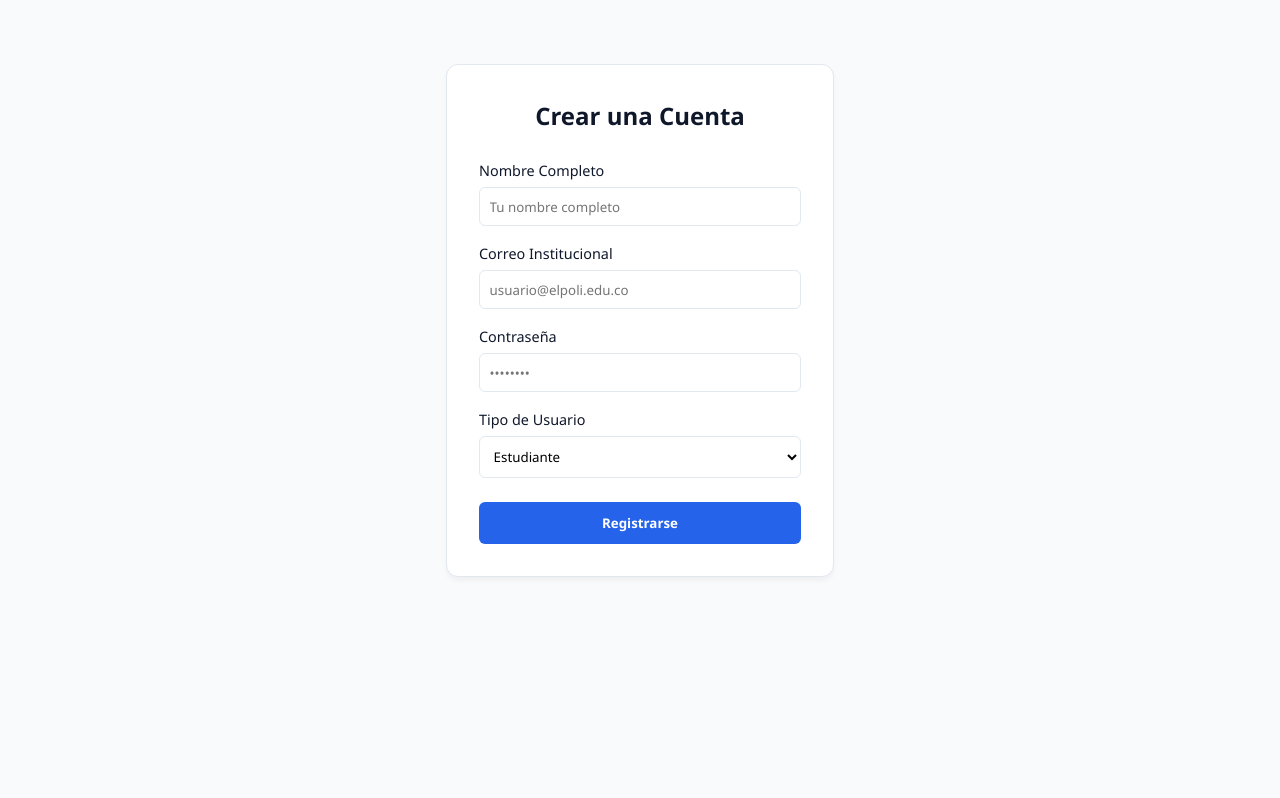
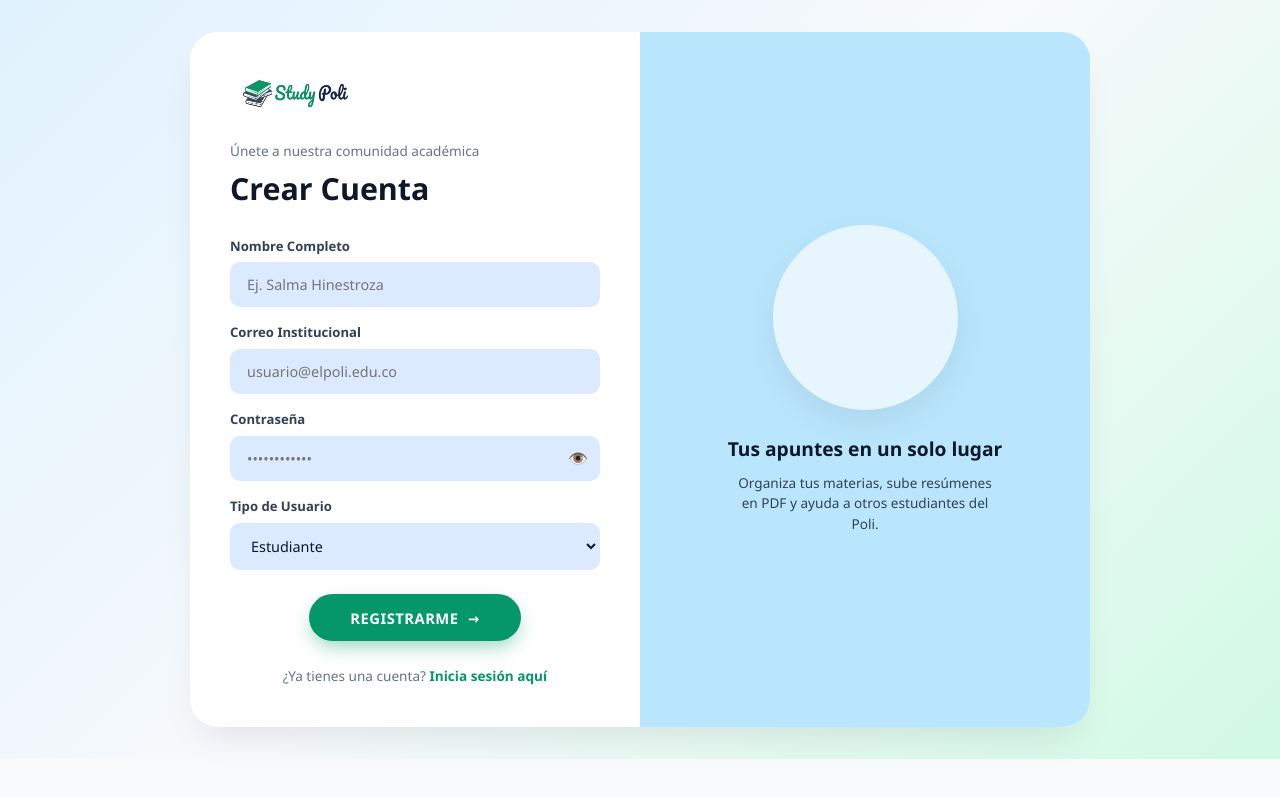
Before and after one commit to salmahinestroza82251-cloud/BackendBlog, a React (Vite) app in the folder blog-frontend/: page /register in a window 1280 px wide. Built offline with nearby package versions, Linux system fonts and the light colour scheme; no server answers; the HTML template or start-up script is replaced by a standard one.

Commit message:
Actualizacion interfaz login

```diff
--- a/blog-frontend/src/components/Navbar.jsx
+++ b/blog-frontend/src/components/Navbar.jsx
@@ -15,6 +15,9 @@ export default function Navbar({ busqueda = '', setBusqueda = () => {}, mensajes
   const [enviandoPqr, setEnviandoPqr] = useState(false);
 
   const handleLogout = () => {
+    localStorage.removeItem('usuario');
+    localStorage.removeItem('user');
+    localStorage.removeItem('token');
     logout();
     navigate('/login');
   };
@@ -24,7 +27,7 @@ export default function Navbar({ busqueda = '', setBusqueda = () => {}, mensajes
       return user.nombre_completo || user.nombre || user.name || user.nombre_usuario;
     }
     try {
-      const guardado = JSON.parse(localStorage.getItem('usuario') || '{}');
+      const guardado = JSON.parse(localStorage.getItem('usuario') || localStorage.getItem('user') || '{}');
       return (
         guardado.nombre_completo ||
         guardado.nombre ||
@@ -65,8 +68,12 @@ export default function Navbar({ busqueda = '', setBusqueda = () => {}, mensajes
   return (
     <>
       <header className="navbar">
-        <Link to="/" className="navbar-logo">
-          ApuntesPoli
+        <Link to="/" className="navbar-logo" style={{ display: 'flex', alignItems: 'center' }}>
+          <img
+            src="/logo.png"
+            alt="Study Poli"
+            style={{ height: '42px', width: 'auto', objectFit: 'contain' }}
+          />
         </Link>
 
         {/* Barra de Búsqueda Central */}
--- a/blog-frontend/src/pages/Chat.jsx
+++ b/blog-frontend/src/pages/Chat.jsx
@@ -135,7 +135,13 @@ export default function ChatPage() {
         <aside className="chat-sidebar">
           <div className="chat-sidebar-header">
             <h2>💬 Mensajes</h2>
-            <p>Comunidad ApuntesPoli</p>
+            <p>Comunidad <Link to="/" className="flex items-center">
+  <img
+    src="/logo.png"
+    alt="Study Poli"
+    className="h-10 w-auto object-contain"
+  />
+</Link></p>
           </div>
 
           <div className="contacts-list">
--- a/blog-frontend/src/pages/Login.jsx
+++ b/blog-frontend/src/pages/Login.jsx
@@ -10,6 +10,7 @@ export default function Login() {
     contraseña: '',
   });
   const [error, setError] = useState('');
+  const [mostrarPass, setMostrarPass] = useState(false);
   const { login } = useContext(AuthContext);
   const navigate = useNavigate();
 
@@ -25,55 +26,80 @@ export default function Login() {
     setError('');
     try {
       const res = await API.post('/auth/login', formData);
+      localStorage.setItem('usuario', JSON.stringify(res.data.usuario));
       login(res.data.usuario, res.data.token);
 
       toast.info(`¡Bienvenido de nuevo, ${res.data.usuario.nombre_completo || 'estudiante'}! 👋`);
       navigate('/notes');
     } catch (err) {
-      const mensajeError = err.response?.data?.mensaje || err.response?.data?.error || 'Correo o contraseña incorrectos';
+      const mensajeError =
+        err.response?.data?.mensaje ||
+        err.response?.data?.error ||
+        'Correo o contraseña incorrectos';
       setError(mensajeError);
       toast.error(mensajeError);
     }
   };
 
   return (
-    <div className="main-content" style={{ maxWidth: '420px', margin: '3rem auto' }}>
     <div
       style={{
-          backgroundColor: 'var(--card-bg)',
-          padding: '2.5rem 2rem',
-          borderRadius: '12px',
-          border: '1px solid var(--border-color)',
-          boxShadow: '0 4px 6px -1px rgba(0, 0, 0, 0.05)',
+        minHeight: 'calc(100vh - 80px)',
+        display: 'flex',
+        alignItems: 'center',
+        justifyContent: 'center',
+        padding: '2rem 1rem',
+        background: 'linear-gradient(135deg, #e0f2fe 0%, #f8fafc 50%, #d1fae5 100%)',
       }}
     >
-        <h2 style={{ textAlign: 'center', marginBottom: '0.5rem', color: 'var(--text-color)' }}>
-          ¡Hola de nuevo! 👋
-        </h2>
-        <p style={{ textAlign: 'center', color: 'var(--text-muted)', marginBottom: '1.5rem', fontSize: '0.95rem' }}>
-          Ingresa a tu cuenta para ver y compartir apuntes
+      <div
+        style={{
+          width: '100%',
+          maxWidth: '880px',
+          backgroundColor: '#ffffff',
+          borderRadius: '28px',
+          boxShadow: '0 20px 40px -15px rgba(15, 23, 42, 0.12)',
+          overflow: 'hidden',
+          display: 'grid',
+          gridTemplateColumns: 'repeat(auto-fit, minmax(320px, 1fr))',
+        }}
+      >
+        {/* Columna Izquierda: Formulario */}
+        <div style={{ padding: '3rem 2.5rem', display: 'flex', flexDirection: 'column', justifyContent: 'center' }}>
+          <div style={{ marginBottom: '1.2rem' }}>
+            <img
+              src="/logo.png"
+              alt="Study Poli"
+              style={{ height: '46px', width: 'auto', objectFit: 'contain' }}
+            />
+          </div>
+
+          <p style={{ fontSize: '0.85rem', color: '#64748b', margin: '0 0 0.25rem 0' }}>
+            ¡Bienvenido de nuevo! 👋
           </p>
+          <h1 style={{ fontSize: '2rem', fontWeight: '800', color: '#0f172a', margin: '0 0 1.6rem 0' }}>
+            Iniciar Sesión
+          </h1>
 
           {error && (
-          <p
+            <div
               style={{
-              color: '#e11d48',
+                color: '#be123c',
                 backgroundColor: '#ffe4e6',
-              padding: '0.6rem 1rem',
-              borderRadius: '6px',
+                padding: '0.7rem 1rem',
+                borderRadius: '10px',
                 marginBottom: '1.2rem',
-              fontSize: '0.9rem',
-              textAlign: 'center',
+                fontSize: '0.85rem',
                 fontWeight: '600',
               }}
             >
               ⚠️ {error}
-          </p>
+            </div>
           )}
 
-        <form onSubmit={handleSubmit} style={{ display: 'flex', flexDirection: 'column', gap: '1.2rem' }}>
+          <form onSubmit={handleSubmit} style={{ display: 'flex', flexDirection: 'column', gap: '1.1rem' }}>
             <div>
-            <label style={{ display: 'block', marginBottom: '0.4rem', fontWeight: '500', fontSize: '0.9rem' }}>
+              <label style={{ display: 'block', marginBottom: '0.4rem', fontWeight: '600', fontSize: '0.82rem', color: '#334155' }}>
                 Correo Institucional
               </label>
               <input
@@ -83,36 +109,133 @@ export default function Login() {
                 value={formData.correo_institucional}
                 onChange={handleChange}
                 required
-              style={{ width: '100%', padding: '0.65rem 0.8rem', borderRadius: '6px', border: '1px solid var(--border-color)', outline: 'none' }}
+                style={{
+                  width: '100%',
+                  padding: '0.8rem 1rem',
+                  borderRadius: '10px',
+                  border: '1px solid transparent',
+                  backgroundColor: '#dbeafe',
+                  color: '#0f172a',
+                  fontSize: '0.92rem',
+                  outline: 'none',
+                  boxSizing: 'border-box',
+                }}
               />
             </div>
 
             <div>
-            <label style={{ display: 'block', marginBottom: '0.4rem', fontWeight: '500', fontSize: '0.9rem' }}>
+              <label style={{ display: 'block', marginBottom: '0.4rem', fontWeight: '600', fontSize: '0.82rem', color: '#334155' }}>
                 Contraseña
               </label>
+              <div style={{ position: 'relative' }}>
                 <input
-              type="password"
+                  type={mostrarPass ? 'text' : 'password'}
                   name="contraseña"
-              placeholder="••••••••"
+                  placeholder="••••••••••••"
                   value={formData.contraseña}
                   onChange={handleChange}
                   required
-              style={{ width: '100%', padding: '0.65rem 0.8rem', borderRadius: '6px', border: '1px solid var(--border-color)', outline: 'none' }}
+                  style={{
+                    width: '100%',
+                    padding: '0.8rem 2.8rem 0.8rem 1rem',
+                    borderRadius: '10px',
+                    border: '1px solid transparent',
+                    backgroundColor: '#dbeafe',
+                    color: '#0f172a',
+                    fontSize: '0.92rem',
+                    outline: 'none',
+                    boxSizing: 'border-box',
+                  }}
                 />
+                <button
+                  type="button"
+                  onClick={() => setMostrarPass(!mostrarPass)}
+                  style={{
+                    position: 'absolute',
+                    right: '12px',
+                    top: '50%',
+                    transform: 'translateY(-50%)',
+                    background: 'none',
+                    border: 'none',
+                    cursor: 'pointer',
+                    fontSize: '1rem',
+                    color: '#475569',
+                  }}
+                  title="Mostrar / ocultar contraseña"
+                >
+                  {mostrarPass ? '🙈' : '👁️'}
+                </button>
+              </div>
             </div>
 
-          <button type="submit" className="btn btn-primary" style={{ width: '100%', padding: '0.75rem', marginTop: '0.5rem', fontSize: '1rem' }}>
-            Iniciar Sesión
+            <div style={{ display: 'flex', justifyContent: 'center', marginTop: '0.8rem' }}>
+              <button
+                type="submit"
+                style={{
+                  backgroundColor: '#059669',
+                  color: '#ffffff',
+                  border: 'none',
+                  borderRadius: '999px',
+                  padding: '0.85rem 2.6rem',
+                  fontSize: '0.92rem',
+                  fontWeight: '700',
+                  letterSpacing: '0.5px',
+                  cursor: 'pointer',
+                  boxShadow: '0 8px 20px -4px rgba(5, 150, 105, 0.45)',
+                  display: 'flex',
+                  alignItems: 'center',
+                  gap: '0.6rem',
+                }}
+              >
+                INGRESAR <span>→</span>
               </button>
+            </div>
           </form>
 
-        <p style={{ textAlign: 'center', marginTop: '1.5rem', fontSize: '0.9rem', color: 'var(--text-muted)' }}>
+          <p style={{ textAlign: 'center', marginTop: '1.8rem', fontSize: '0.85rem', color: '#64748b' }}>
             ¿Aún no tienes cuenta?{' '}
-          <Link to="/register" style={{ color: 'var(--primary)', fontWeight: '600', textDecoration: 'none' }}>
-            Regístrate aquí
+            <Link to="/register" style={{ color: '#059669', fontWeight: '700', textDecoration: 'none' }}>
+              Regístrate gratis
             </Link>
           </p>
+        </div>
+
+        {/* Columna Derecha: Panel Pastel Decorativo */}
+        <div
+          style={{
+            backgroundColor: '#bae6fd',
+            padding: '2.5rem 2rem',
+            display: 'flex',
+            flexDirection: 'column',
+            alignItems: 'center',
+            justifyContent: 'center',
+            textAlign: 'center',
+            position: 'relative',
+          }}
+        >
+          <div
+            style={{
+              width: '185px',
+              height: '185px',
+              borderRadius: '50%',
+              backgroundColor: 'rgba(255, 255, 255, 0.65)',
+              display: 'flex',
+              alignItems: 'center',
+              justifyContent: 'center',
+              boxShadow: '0 12px 30px rgba(15, 23, 42, 0.08)',
+              marginBottom: '1.5rem',
+              fontSize: '5.5rem',
+            }}
+          >
+            👩‍💻
+          </div>
+          <h3 style={{ margin: '0 0 0.5rem 0', fontSize: '1.2rem', fontWeight: '800', color: '#0f172a' }}>
+            Comunidad Estudiosa
+          </h3>
+          <p style={{ margin: 0, fontSize: '0.85rem', color: '#334155', lineHeight: '1.5', maxWidth: '260px' }}>
+            Explora apuntes verificados, comparte tus resúmenes en PDF y prepárate mejor para cada parcial.
+          </p>
+        </div>
       </div>
     </div>
   );
--- a/blog-frontend/src/pages/Register.jsx
+++ b/blog-frontend/src/pages/Register.jsx
@@ -1,5 +1,5 @@
 import { useState } from 'react';
-import { useNavigate } from 'react-router-dom';
+import { useNavigate, Link } from 'react-router-dom';
 import { toast } from 'react-toastify';
 import API from '../api/api';
 
@@ -8,10 +8,11 @@ export default function Register() {
     nombre_completo: '',
     correo_institucional: '',
     contraseña: '',
-    rol: 'estudiante', // Valor por defecto
-    admin_key: '',    // Clave secreta si elige admin
+    rol: 'estudiante',
+    admin_key: '',
   });
   const [error, setError] = useState('');
+  const [mostrarPass, setMostrarPass] = useState(false);
   const navigate = useNavigate();
 
   const handleChange = (e) => {
@@ -25,7 +26,6 @@ export default function Register() {
     e.preventDefault();
     setError('');
 
-    // Validación local del código maestro de Administrador
     if (formData.rol === 'admin' && formData.admin_key !== 'POLI_ADMIN_2026') {
       const msg = 'La clave secreta de administrador es incorrecta';
       setError(msg);
@@ -38,49 +38,103 @@ export default function Register() {
       toast.success('¡Cuenta creada con éxito! Inicia sesión para continuar. 🚀');
       navigate('/login');
     } catch (err) {
-      const msgError = err.response?.data?.mensaje || err.response?.data?.message || 'Error al registrar el usuario';
+      const msgError =
+        err.response?.data?.mensaje ||
+        err.response?.data?.message ||
+        'Error al registrar el usuario';
       setError(msgError);
       toast.error(msgError);
     }
   };
 
+  const inputStyle = {
+    width: '100%',
+    padding: '0.75rem 1rem',
+    borderRadius: '10px',
+    border: '1px solid transparent',
+    backgroundColor: '#dbeafe',
+    color: '#0f172a',
+    fontSize: '0.9rem',
+    outline: 'none',
+    boxSizing: 'border-box',
+  };
+
   return (
-    <div className="main-content" style={{ maxWidth: '420px', margin: '2rem auto' }}>
     <div
       style={{
-          backgroundColor: 'var(--card-bg)',
-          padding: '2rem',
-          borderRadius: '12px',
-          border: '1px solid var(--border-color)',
-          boxShadow: '0 4px 6px -1px rgba(0, 0, 0, 0.05)'
+        minHeight: 'calc(100vh - 80px)',
+        display: 'flex',
+        alignItems: 'center',
+        justifyContent: 'center',
+        padding: '2rem 1rem',
+        background: 'linear-gradient(135deg, #e0f2fe 0%, #f8fafc 50%, #d1fae5 100%)',
       }}
     >
-        <h2 style={{ textAlign: 'center', marginBottom: '1.5rem', color: 'var(--text-color)' }}>
-          Crear una Cuenta
-        </h2>
+      <div
+        style={{
+          width: '100%',
+          maxWidth: '900px',
+          backgroundColor: '#ffffff',
+          borderRadius: '28px',
+          boxShadow: '0 20px 40px -15px rgba(15, 23, 42, 0.12)',
+          overflow: 'hidden',
+          display: 'grid',
+          gridTemplateColumns: 'repeat(auto-fit, minmax(320px, 1fr))',
+        }}
+      >
+        {/* Columna Izquierda: Formulario */}
+        <div style={{ padding: '2.5rem 2.5rem', display: 'flex', flexDirection: 'column', justifyContent: 'center' }}>
+          <div style={{ marginBottom: '1rem' }}>
+            <img
+              src="/logo.png"
+              alt="Study Poli"
+              style={{ height: '44px', width: 'auto', objectFit: 'contain' }}
+            />
+          </div>
+
+          <p style={{ fontSize: '0.85rem', color: '#64748b', margin: '0 0 0.2rem 0' }}>
+            Únete a nuestra comunidad académica
+          </p>
+          <h1 style={{ fontSize: '1.9rem', fontWeight: '800', color: '#0f172a', margin: '0 0 1.4rem 0' }}>
+            Crear Cuenta
+          </h1>
 
           {error && (
-          <p style={{ color: '#e11d48', backgroundColor: '#ffe4e6', padding: '0.6rem 1rem', borderRadius: '6px', marginBottom: '1rem', fontSize: '0.9rem' }}>
+            <div
+              style={{
+                color: '#be123c',
+                backgroundColor: '#ffe4e6',
+                padding: '0.7rem 1rem',
+                borderRadius: '10px',
+                marginBottom: '1rem',
+                fontSize: '0.85rem',
+                fontWeight: '600',
+              }}
+            >
                {error}
-          </p>
+            </div>
           )}
 
-        <form onSubmit={handleSubmit} style={{ display: 'flex', flexDirection: 'column', gap: '1rem' }}>
+          <form onSubmit={handleSubmit} style={{ display: 'flex', flexDirection: 'column', gap: '0.95rem' }}>
             <div>
-            <label style={{ display: 'block', marginBottom: '0.3rem', fontWeight: '500', fontSize: '0.9rem' }}>Nombre Completo</label>
+              <label style={{ display: 'block', marginBottom: '0.35rem', fontWeight: '600', fontSize: '0.82rem', color: '#334155' }}>
+                Nombre Completo
+              </label>
               <input
                 type="text"
                 name="nombre_completo"
-              placeholder="Tu nombre completo"
+                placeholder="Ej. Salma Hinestroza"
                 value={formData.nombre_completo}
                 onChange={handleChange}
                 required
-              style={{ width: '100%', padding: '0.6rem', borderRadius: '6px', border: '1px solid var(--border-color)' }}
+                style={inputStyle}
               />
             </div>
 
             <div>
-            <label style={{ display: 'block', marginBottom: '0.3rem', fontWeight: '500', fontSize: '0.9rem' }}>Correo Institucional</label>
+              <label style={{ display: 'block', marginBottom: '0.35rem', fontWeight: '600', fontSize: '0.82rem', color: '#334155' }}>
+                Correo Institucional
+              </label>
               <input
                 type="email"
                 name="correo_institucional"
@@ -88,41 +142,63 @@ export default function Register() {
                 value={formData.correo_institucional}
                 onChange={handleChange}
                 required
-              style={{ width: '100%', padding: '0.6rem', borderRadius: '6px', border: '1px solid var(--border-color)' }}
+                style={inputStyle}
               />
             </div>
 
             <div>
-            <label style={{ display: 'block', marginBottom: '0.3rem', fontWeight: '500', fontSize: '0.9rem' }}>Contraseña</label>
+              <label style={{ display: 'block', marginBottom: '0.35rem', fontWeight: '600', fontSize: '0.82rem', color: '#334155' }}>
+                Contraseña
+              </label>
+              <div style={{ position: 'relative' }}>
                 <input
-              type="password"
+                  type={mostrarPass ? 'text' : 'password'}
                   name="contraseña"
-              placeholder="••••••••"
+                  placeholder="••••••••••••"
                   value={formData.contraseña}
                   onChange={handleChange}
                   required
-              style={{ width: '100%', padding: '0.6rem', borderRadius: '6px', border: '1px solid var(--border-color)' }}
+                  style={{ ...inputStyle, paddingRight: '2.8rem' }}
                 />
+                <button
+                  type="button"
+                  onClick={() => setMostrarPass(!mostrarPass)}
+                  style={{
+                    position: 'absolute',
+                    right: '12px',
+                    top: '50%',
+                    transform: 'translateY(-50%)',
+                    background: 'none',
+                    border: 'none',
+                    cursor: 'pointer',
+                    fontSize: '1rem',
+                    color: '#475569',
+                  }}
+                  title="Mostrar / ocultar contraseña"
+                >
+                  {mostrarPass ? '🙈' : '👁️'}
+                </button>
+              </div>
             </div>
 
-          {/* Selector de Rol */}
             <div>
-            <label style={{ display: 'block', marginBottom: '0.3rem', fontWeight: '500', fontSize: '0.9rem' }}>Tipo de Usuario</label>
+              <label style={{ display: 'block', marginBottom: '0.35rem', fontWeight: '600', fontSize: '0.82rem', color: '#334155' }}>
+                Tipo de Usuario
+              </label>
               <select
                 name="rol"
                 value={formData.rol}
                 onChange={handleChange}
-              style={{ width: '100%', padding: '0.6rem', borderRadius: '6px', border: '1px solid var(--border-color)', backgroundColor: '#fff' }}
+                style={{ ...inputStyle, cursor: 'pointer' }}
               >
                 <option value="estudiante">Estudiante</option>
                 <option value="admin">Administrador</option>
               </select>
             </div>
 
-          {/* Campo condicional para clave de administrador */}
             {formData.rol === 'admin' && (
               <div>
-              <label style={{ display: 'block', marginBottom: '0.3rem', fontWeight: '500', fontSize: '0.9rem', color: '#b91c1c' }}>
+                <label style={{ display: 'block', marginBottom: '0.35rem', fontWeight: '600', fontSize: '0.82rem', color: '#b91c1c' }}>
                   Clave de Autorización Admin
                 </label>
                 <input
@@ -132,15 +208,82 @@ export default function Register() {
                   value={formData.admin_key}
                   onChange={handleChange}
                   required
-                style={{ width: '100%', padding: '0.6rem', borderRadius: '6px', border: '1px solid #fca5a5', backgroundColor: '#fef2f2' }}
+                  style={{
+                    ...inputStyle,
+                    backgroundColor: '#fee2e2',
+                    border: '1px solid #fca5a5',
+                  }}
                 />
               </div>
             )}
 
-          <button type="submit" className="btn btn-primary" style={{ marginTop: '0.5rem', padding: '0.75rem' }}>
-            Registrarse
+            <div style={{ display: 'flex', justifyContent: 'center', marginTop: '0.6rem' }}>
+              <button
+                type="submit"
+                style={{
+                  backgroundColor: '#059669',
+                  color: '#ffffff',
+                  border: 'none',
+                  borderRadius: '999px',
+                  padding: '0.85rem 2.6rem',
+                  fontSize: '0.92rem',
+                  fontWeight: '700',
+                  letterSpacing: '0.5px',
+                  cursor: 'pointer',
+                  boxShadow: '0 8px 20px -4px rgba(5, 150, 105, 0.45)',
+                  display: 'flex',
+                  alignItems: 'center',
+                  gap: '0.6rem',
+                }}
+              >
+                REGISTRARME <span>→</span>
               </button>
+            </div>
           </form>
+
+          <p style={{ textAlign: 'center', marginTop: '1.5rem', fontSize: '0.85rem', color: '#64748b' }}>
+            ¿Ya tienes una cuenta?{' '}
+            <Link to="/login" style={{ color: '#059669', fontWeight: '700', textDecoration: 'none' }}>
+              Inicia sesión aquí
+            </Link>
+          </p>
+        </div>
+
+        {/* Columna Derecha: Panel Pastel Decorativo */}
+        <div
+          style={{
+            backgroundColor: '#bae6fd',
+            padding: '2.5rem 2rem',
+            display: 'flex',
+            flexDirection: 'column',
+            alignItems: 'center',
+            justifyContent: 'center',
+            textAlign: 'center',
+          }}
+        >
+          <div
+            style={{
+              width: '185px',
+              height: '185px',
+              borderRadius: '50%',
+              backgroundColor: 'rgba(255, 255, 255, 0.65)',
+              display: 'flex',
+              alignItems: 'center',
+              justifyContent: 'center',
+              boxShadow: '0 12px 30px rgba(15, 23, 42, 0.08)',
+              marginBottom: '1.5rem',
+              fontSize: '5.5rem',
+            }}
+          >
+
+          </div>
+          <h3 style={{ margin: '0 0 0.5rem 0', fontSize: '1.2rem', fontWeight: '800', color: '#0f172a' }}>
+            Tus apuntes en un solo lugar
+          </h3>
+          <p style={{ margin: 0, fontSize: '0.85rem', color: '#334155', lineHeight: '1.5', maxWidth: '260px' }}>
+            Organiza tus materias, sube resúmenes en PDF y ayuda a otros estudiantes del Poli.
+          </p>
+        </div>
       </div>
     </div>
   );
```
Also changed, not shown: blog-frontend/src/context/AuthContext.jsx (+8 -4 lines), blog-frontend/src/pages/Notespage.jsx (+17 -45 lines), blog-frontend/public/logo.png (added). Lines whose indentation alone changed are shown as unchanged.
